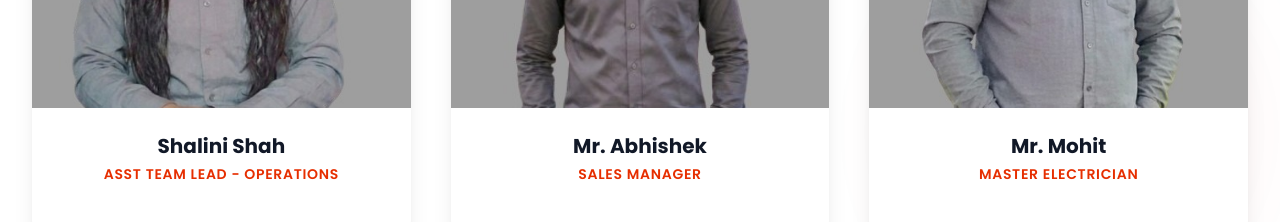
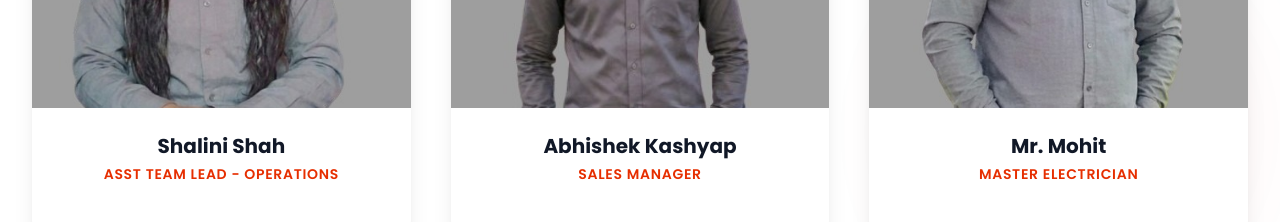
Before and after one commit to dineshkumartlbupi/rsgroupcad, a React (Create React App) app: page /about-geon in a window 1280 px wide. Shown: the part 3260-3482 px from the top of the page. Built offline with nearby package versions, Linux system fonts and the light colour scheme.

Commit message:
save changes

```diff
--- a/src/components/Team.jsx
+++ b/src/components/Team.jsx
@@ -57,7 +57,7 @@ const teamMembers = [
         bio: 'Guiding teams towards operational excellence and project success.'
     },
     {
-        name: 'Mr. Abhishek',
+        name: 'Abhishek Kashyap',
         role: 'Sales Manager',
         image: abhishekImg,
         bio: 'Driving sales strategies and expanding market reach.'
```
